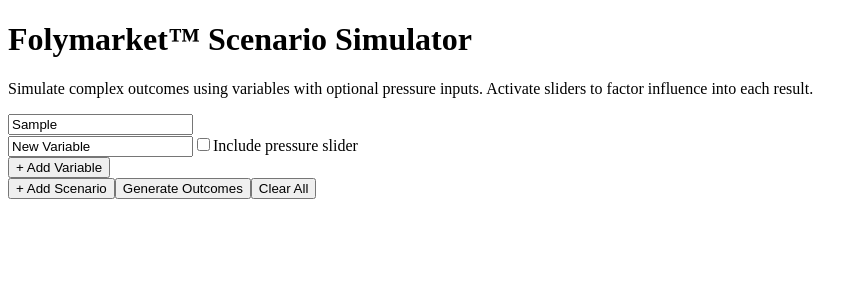
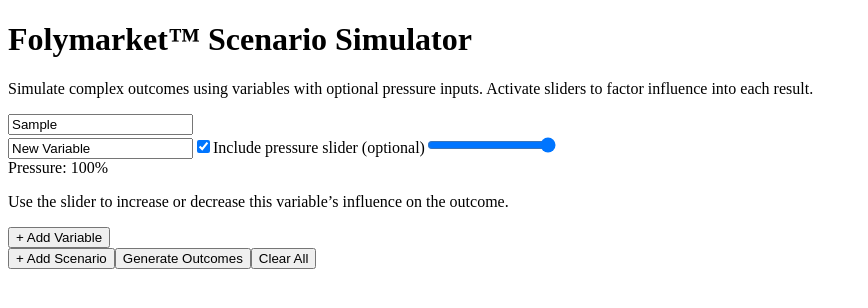
Before and after one commit to StackSlice/Folymarket, a React (Create React App) app: page / in a window 1280 px wide. Both pictures are taken after typing "Sample" into the empty fields and a click on the button "+ Add Variable". Shown: the top 308 px of the page, without its empty margins (0-868 px from the left). Built offline with nearby package versions, Linux system fonts and the light colour scheme.

Commit message:
Update App.jsx

```diff
--- a/src/App.jsx
+++ b/src/App.jsx
@@ -1,4 +1,4 @@
-// Folymarket – Scenario Engine v2.5 with optional pressure sliders, variable type selection, and Clear All functionality
+// Folymarket – Scenario Engine v2.6 Patch: Default pressure ON, slider helper text, and 0-pressure fallback logic
 import React, { useState } from "react";
 
 export default function Folymarket() {
@@ -31,7 +31,7 @@ export default function Folymarket() {
 
   const addVariable = (sIndex) => {
     const updated = [...scenarios];
-    updated[sIndex].variables.push({ label: "New Variable", value: 100, hasPressure: false });
+    updated[sIndex].variables.push({ label: "New Variable", value: 100, hasPressure: true });
     setScenarios(updated);
   };
 
@@ -94,7 +94,7 @@ export default function Folymarket() {
                     checked={v.hasPressure}
                     onChange={() => togglePressure(sIndex, vIndex)}
                   />
-                  Include pressure slider
+                  Include pressure slider (optional)
                 </label>
                 {v.hasPressure && (
                   <>
@@ -107,6 +107,7 @@ export default function Folymarket() {
                       className="w-full accent-teal-500"
                     />
                     <div className="text-sm text-orange-700 mt-1">Pressure: {v.value}%</div>
+                    <p className="text-xs text-gray-500">Use the slider to increase or decrease this variable’s influence on the outcome.</p>
                   </>
                 )}
               </div>
```
